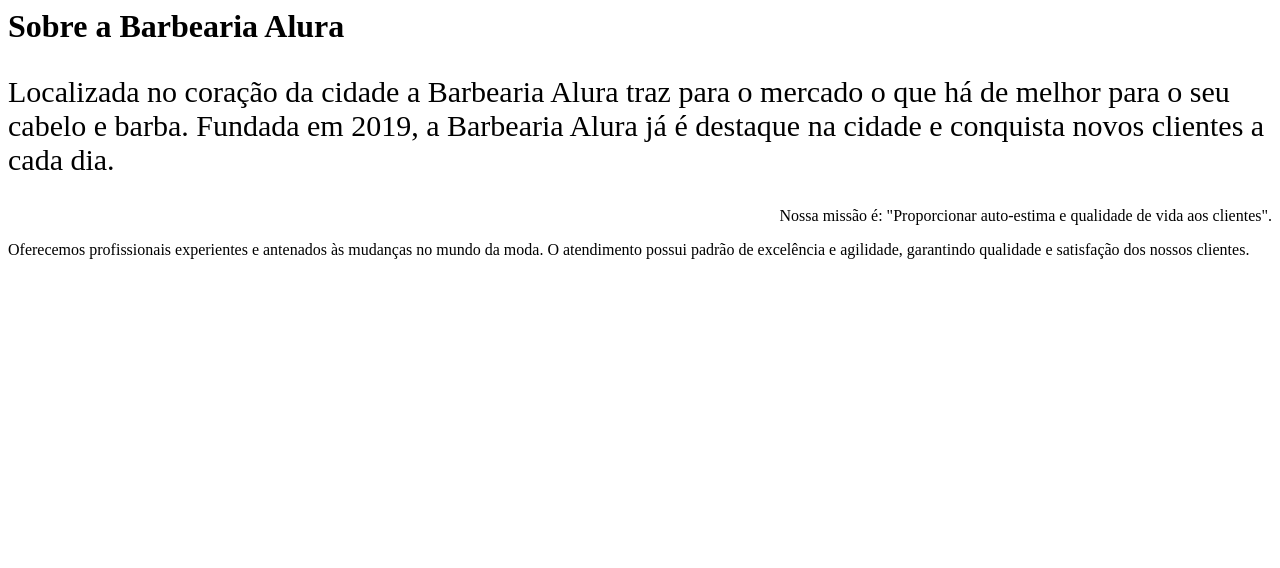
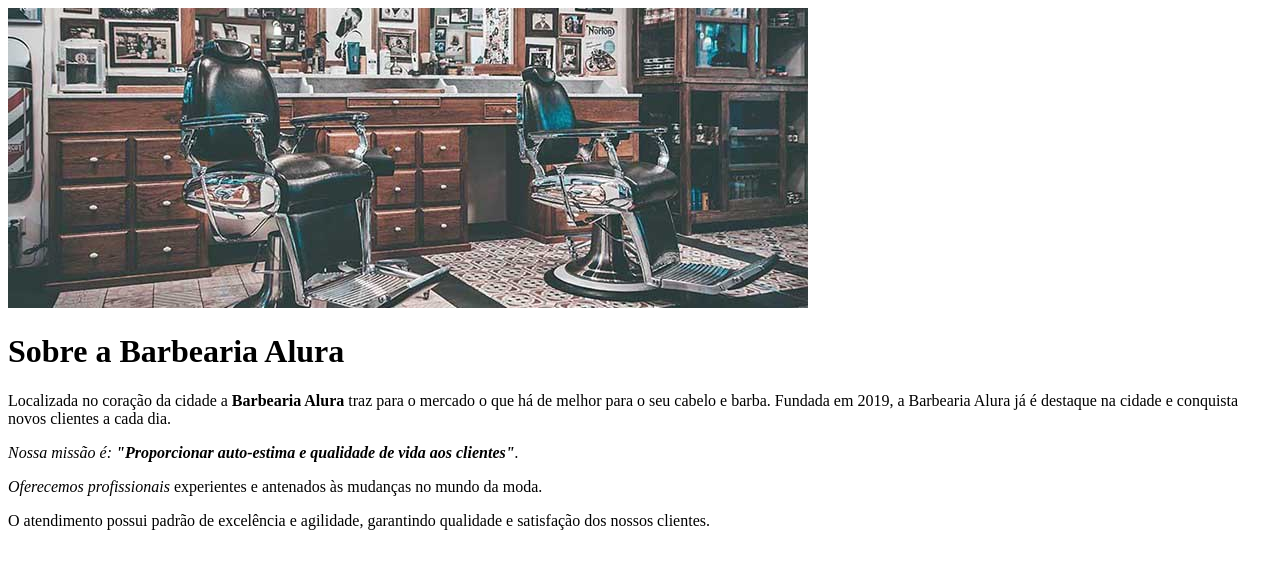
Before and after one commit to mfopina/1A, a plain HTML site: page index.html in a window 1280 px wide. Drawn offline with Linux system fonts and the light colour scheme.

Commit message:
Update index.html

```diff
--- a/index.html
+++ b/index.html
@@ -1,19 +1,26 @@
-<html>
-  <head>
-    <title> Barbearia Pina </title>
-  </head>
-  <body>
-<h1>Sobre a Barbearia Alura</h1>
-<p style="font-size:30px">
-Localizada no coração da cidade a Barbearia Alura traz para o mercado o que há de melhor para o seu cabelo e barba.
-Fundada em 2019, a Barbearia Alura já é destaque na cidade e conquista novos clientes a cada dia.
-</p>
-<p style="text-align:right">
-Nossa missão é: "Proporcionar auto-estima e qualidade de vida aos clientes".
-</p>
-<p>
-Oferecemos profissionais experientes e antenados às mudanças no mundo da moda. O atendimento possui padrão de excelência e agilidade, garantindo qualidade e satisfação dos nossos clientes.
- </p>
-  </body>
 
+<!DOCTYPE html>
+<html lang="pt-br">
+<head>
+	<meta charset="UTF-8">
+	<title>Barbearia Alura</title>
+
+	<link rel="stylesheet" href="style.css">
+
+</head>
+<body>
+
+	<img id="banner" src="banner.jpg">
+
+	<h1 >Sobre a Barbearia Alura</h1>
+
+	<p >Localizada no coração da cidade a <strong> Barbearia Alura </strong> traz para o mercado o que há de melhor para o seu cabelo e barba.
+	Fundada em 2019, a Barbearia Alura já é destaque na cidade e conquista novos clientes a cada dia.</p>
+
+	<p id="missao"><em>Nossa missão é: <strong>"Proporcionar auto-estima e qualidade de vida aos clientes"</strong>.</em></p>
+
+	<p ><i>Oferecemos profissionais</i> experientes e antenados às mudanças no mundo da moda.</p>
+	<p >O atendimento possui padrão de excelência e agilidade, garantindo qualidade e satisfação dos nossos clientes.</p>
+
+</body>
 </html>
```
